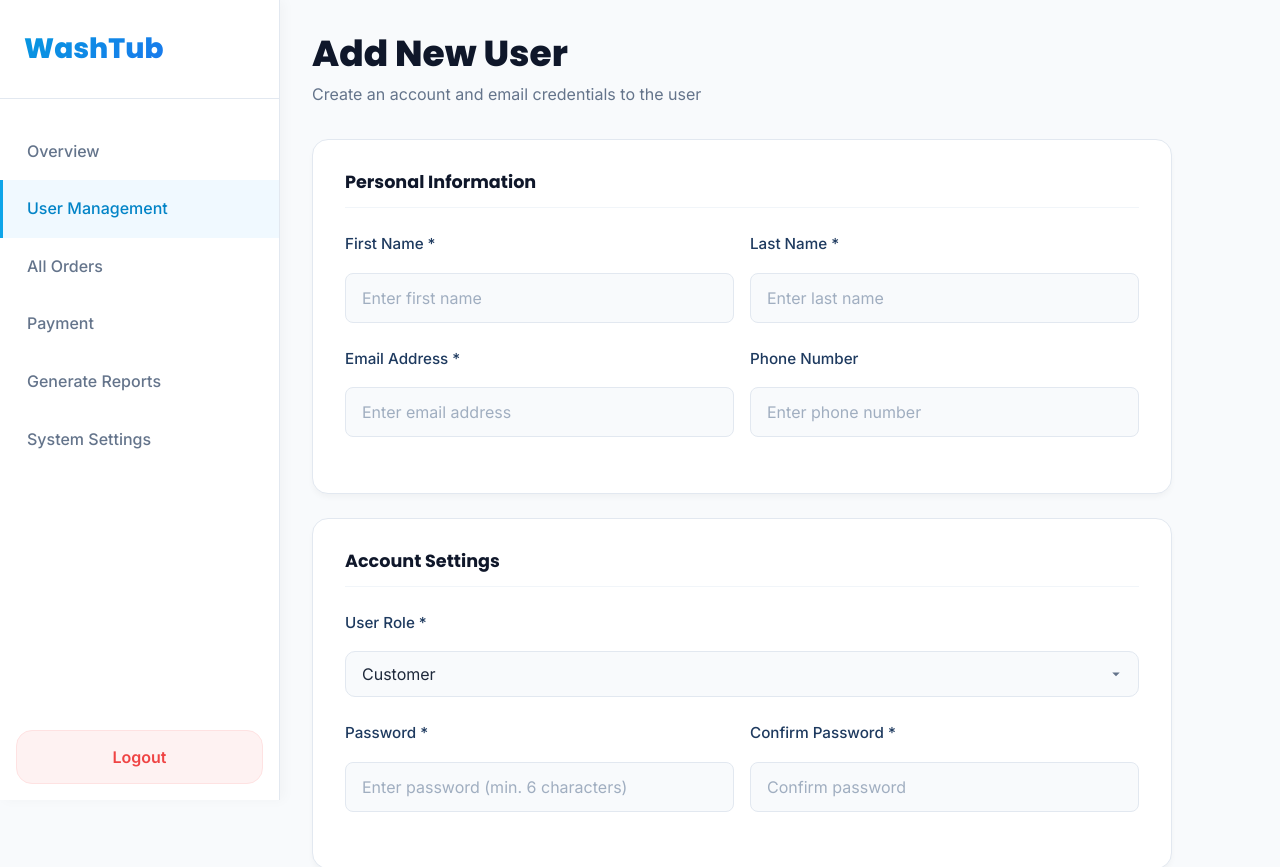
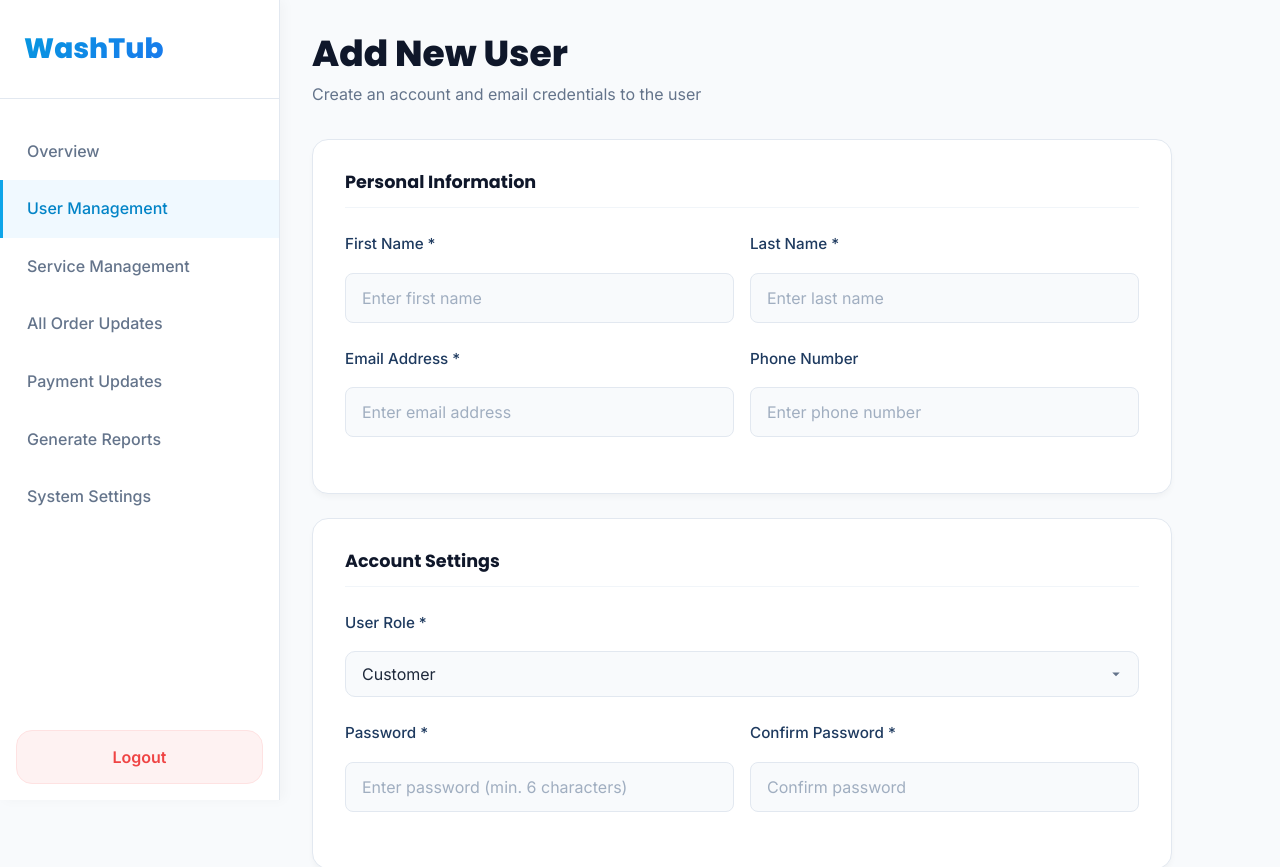
Before and after one commit to KavishaPerera/Wash-TUB, a React app in the folder frontend/: page /add-user in a window 1280 px wide. Shown: the top 867 px of the page. Built offline with nearby package versions, Linux system fonts and the light colour scheme; no server answers; the HTML template or start-up script is replaced by a standard one.

Commit message:
admin dashboard sidebar updates

```diff
--- a/frontend/src/pages/AddUser.jsx
+++ b/frontend/src/pages/AddUser.jsx
@@ -149,11 +149,14 @@ const AddUser = () => {
                     <Link to="/user-management" className="nav-item active">
                         <span>User Management</span>
                     </Link>
+                    <Link to="/service-management" className="nav-item">
+                        <span>Service Management</span>
+                    </Link>
                     <Link to="/all-orders" className="nav-item">
-                        <span>All Orders</span>
+                        <span>All Order Updates</span>
                     </Link>
                     <Link to="/payment" className="nav-item">
-                        <span>Payment</span>
+                        <span>Payment Updates</span>
                     </Link>
                     <Link to="/generate-report" className="nav-item">
                         <span>Generate Reports</span>
--- a/frontend/src/pages/AllOrders.jsx
+++ b/frontend/src/pages/AllOrders.jsx
@@ -104,8 +104,8 @@ const AllOrders = () => {
                     <Link to="/admin-dashboard" className="nav-item"><span>Overview</span></Link>
                     <Link to="/user-management" className="nav-item"><span>User Management</span></Link>
                     <Link to="/service-management" className="nav-item"><span>Service Management</span></Link>
-                    <a href="#" className="nav-item active"><span>All Orders</span></a>
-                    <Link to="/payment" className="nav-item"><span>Payment</span></Link>
+                    <a href="#" className="nav-item active"><span>All Order Updates</span></a>
+                    <Link to="/payment" className="nav-item"><span>Payment Updates</span></Link>
                     <Link to="/generate-report" className="nav-item"><span>Generate Reports</span></Link>
                     <Link to="/system-settings" className="nav-item"><span>System Settings</span></Link>
                 </nav>
--- a/frontend/src/pages/GenerateReport.jsx
+++ b/frontend/src/pages/GenerateReport.jsx
@@ -1063,8 +1063,8 @@ const GenerateReport = () => {
                     <Link to="/admin-dashboard" className="nav-item"><span>Overview</span></Link>
                     <Link to="/user-management" className="nav-item"><span>User Management</span></Link>
                     <Link to="/service-management" className="nav-item"><span>Service Management</span></Link>
-                    <Link to="/all-orders" className="nav-item"><span>All Orders</span></Link>
-                    <Link to="/payment" className="nav-item"><span>Payment</span></Link>
+                    <Link to="/all-orders" className="nav-item"><span>All Order Updates</span></Link>
+                    <Link to="/payment" className="nav-item"><span>Payment Updates</span></Link>
                     <a href="#" className="nav-item active"><span>Generate Reports</span></a>
                     <Link to="/system-settings" className="nav-item"><span>System Settings</span></Link>
                 </nav>
--- a/frontend/src/pages/Payment.jsx
+++ b/frontend/src/pages/Payment.jsx
@@ -222,10 +222,10 @@ const Payment = () => {
                         <span>Service Management</span>
                     </Link>
                     <Link to="/all-orders" className="nav-item">
-                        <span>All Orders</span>
+                        <span>All Order Updates</span>
                     </Link>
                     <a href="#" className="nav-item active">
-                        <span>Payment</span>
+                        <span>Payment Updates</span>
                     </a>
                     <Link to="/generate-report" className="nav-item">
                         <span>Generate Reports</span>
--- a/frontend/src/pages/ServiceManagement.jsx
+++ b/frontend/src/pages/ServiceManagement.jsx
@@ -128,8 +128,8 @@ const ServiceManagement = () => {
                     <Link to="/admin-dashboard" className="nav-item"><span>Overview</span></Link>
                     <Link to="/user-management" className="nav-item"><span>User Management</span></Link>
                     <Link to="/service-management" className="nav-item active"><span>Service Management</span></Link>
-                    <Link to="/all-orders" className="nav-item"><span>All Orders</span></Link>
-                    <Link to="/payment" className="nav-item"><span>Payment</span></Link>
+                    <Link to="/all-orders" className="nav-item"><span>All Order Updates</span></Link>
+                    <Link to="/payment" className="nav-item"><span>Payment Updates</span></Link>
                     <Link to="/generate-report" className="nav-item"><span>Generate Reports</span></Link>
                     <Link to="/system-settings" className="nav-item"><span>System Settings</span></Link>
                 </nav>
--- a/frontend/src/pages/SystemSettings.jsx
+++ b/frontend/src/pages/SystemSettings.jsx
@@ -497,10 +497,10 @@ const SystemSettings = () => {
                         <span>Service Management</span>
                     </Link>
                     <Link to="/all-orders" className="nav-item">
-                        <span>All Orders</span>
+                        <span>All Order Updates</span>
                     </Link>
                     <Link to="/payment" className="nav-item">
-                        <span>Payment</span>
+                        <span>Payment Updates</span>
                     </Link>
                     <Link to="/generate-report" className="nav-item">
                         <span>Generate Reports</span>
--- a/frontend/src/pages/UserManagement.jsx
+++ b/frontend/src/pages/UserManagement.jsx
@@ -189,10 +189,10 @@ const UserManagement = () => {
                         <span>Service Management</span>
                     </Link>
                     <Link to="/all-orders" className="nav-item">
-                        <span>All Orders</span>
+                        <span>All Order Updates</span>
                     </Link>
                     <Link to="/payment" className="nav-item">
-                        <span>Payment</span>
+                        <span>Payment Updates</span>
                     </Link>
                     <Link to="/generate-report" className="nav-item">
                         <span>Generate Reports</span>
```
